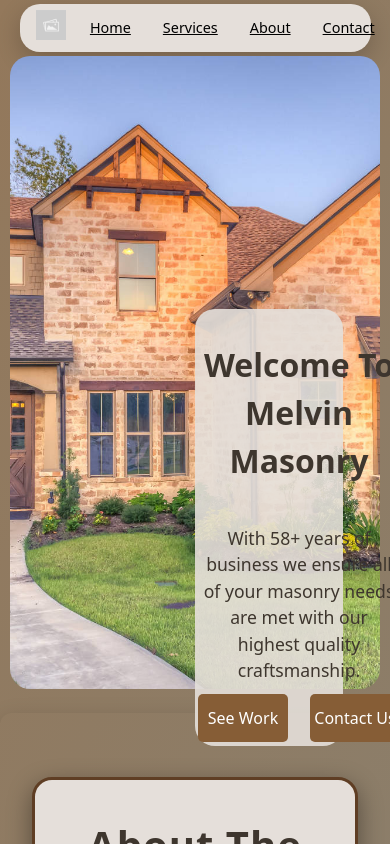
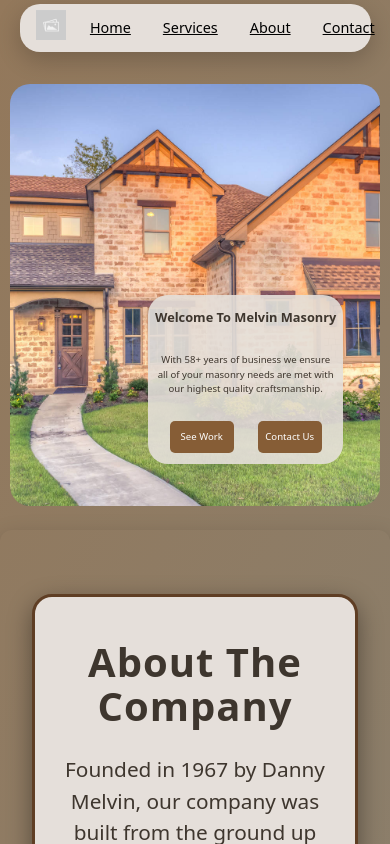
Before and after one commit to Ian-B-Childress/MasonryWebsite, a React (Vite) app: page / in a window 390 px wide. Shown: the top 844 px of the page. Built offline with nearby package versions, Linux system fonts and the light colour scheme.

Commit message:
media queries for hero sect, done

```diff
--- a/src/App.css
+++ b/src/App.css
@@ -116,7 +116,7 @@ nav {
   align-items: center;
   gap: 1rem;
   justify-content: flex-start;
-  overflow-x: visible; /* prevent scroll */
+  overflow-x: visible;
 }
 
 ul {
@@ -128,7 +128,7 @@ ul {
 }
 
 .dropdown {
-  position: relative; /* Required to position dropdown relative to its parent */
+  position: relative;
 }
 
 .linkTo {
@@ -152,9 +152,9 @@ ul {
   padding-right: 1rem;
   margin: 0;
   align-items: center;
-  overflow-x: visible; /* NOT auto, to avoid scroll */
-  max-width: 100%; /* must NOT be wider than navbar */
-  flex-wrap: nowrap; /* keep in one line */
+  overflow-x: visible;
+  max-width: 100%;
+  flex-wrap: nowrap;
 }
 
 .dropdown-menu li {
@@ -169,6 +169,7 @@ ul {
   .navbar {
     width: 90%;
     height: 3rem;
+    margin-bottom: 1rem;
   }
   .linkTo {
     padding: 0.3rem 0.5rem;
@@ -260,6 +261,66 @@ img {
   font-weight: bold;
 }
 
+@media (max-width: 600px) {
+  .homeContainer {
+    display: grid;
+    grid-template-columns: 1fr;
+    grid-template-rows: 20% 20% 1fr;
+    margin-top: 2rem;
+    height: 50vh;
+    width: 95vw;
+    max-width: 100%;
+    background-position: center top;
+    background-size: cover;
+  }
+  p.welcome{
+    font-size: 0.8rem;
+    text-wrap:inherit;
+  }
+
+  p.h2p{
+    font-size: 0.6rem;
+    margin: 0 auto;
+  }
+  .h-header{
+    display: grid;
+  grid-template-rows: auto auto auto;
+  grid-template-columns: 1fr;
+  width: 50vw;
+  max-width: 50vw;
+  height: 20vh;
+
+  justify-content: center;
+  margin-top:2rem;
+  flex-wrap: wrap;
+  text-align: center;
+  margin: 0 auto;
+  margin-right: 10%;
+  border-radius: 20px;
+  }
+
+  .button-container {
+    display: flex;
+    align-items: center;
+    gap: 0.5rem;
+  }
+  #callToAction {
+    width: 4rem;
+    height: 2rem;
+    font-size: 0.8rem;
+    margin: 0.5rem;
+  }
+
+  #ctaContact {
+   font-size: 0.6rem;
+  }
+
+  #ctaWork {
+    font-size: 0.6rem;
+  }
+}
+
+
 /* setting up the animation for home image and header */
 @keyframes swooshIn {
   0% {
@@ -282,6 +343,7 @@ img {
     opacity: 1;
   }
 }
+
 .home {
   animation: swooshIn 1s ease-out forwards;
   opacity: 0;
--- a/src/Components/HomeContent.jsx
+++ b/src/Components/HomeContent.jsx
@@ -1,9 +1,7 @@
 import React from "react";
 import Home from "../pages/Home";
 import "../App.css";
-import project1 from "../images/project1.jpg";
 import { Link } from "react-router-dom";
-import placeholder from "../images/placeholder.WebP";
 
 export default function HomeSectionOne() {
   return (
```
